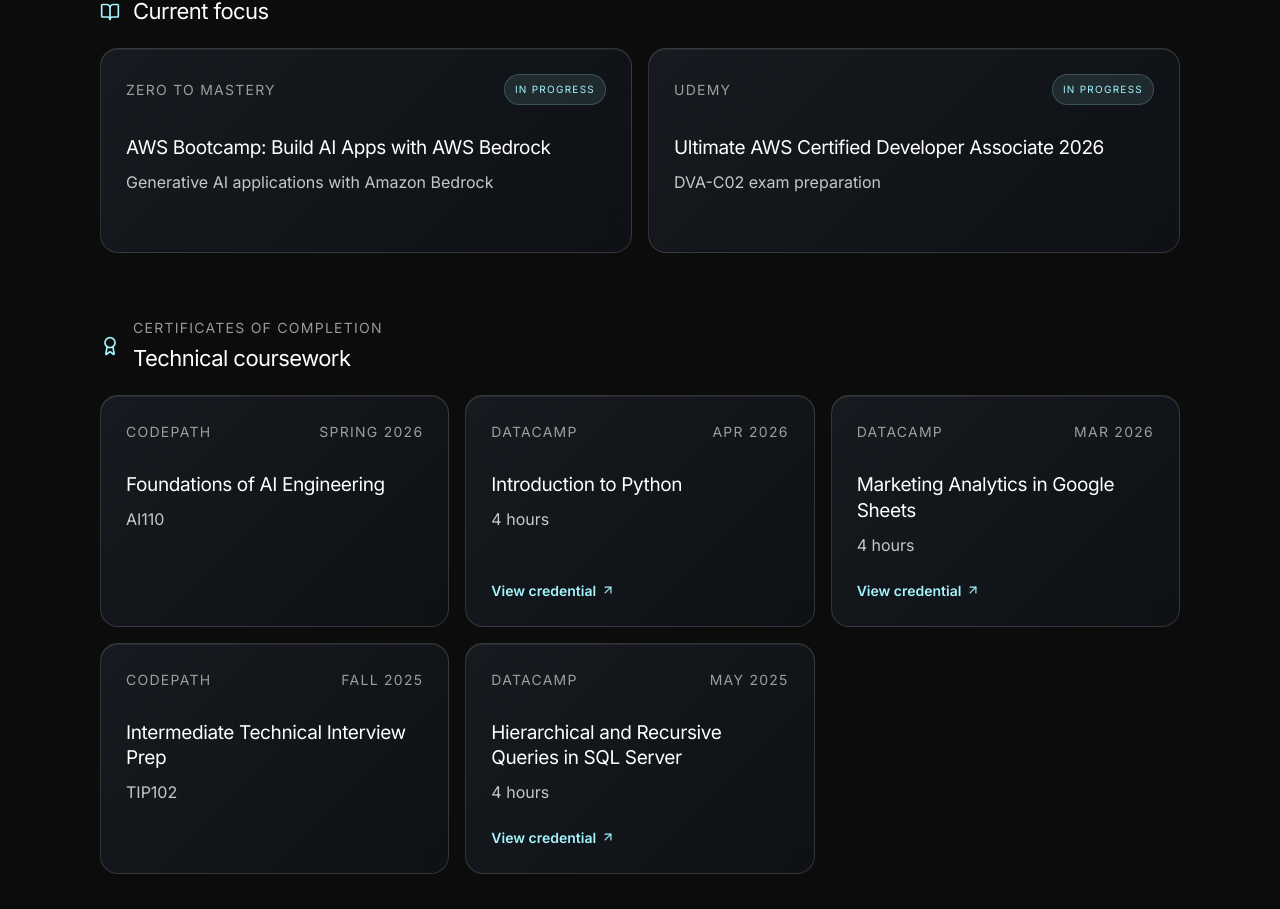
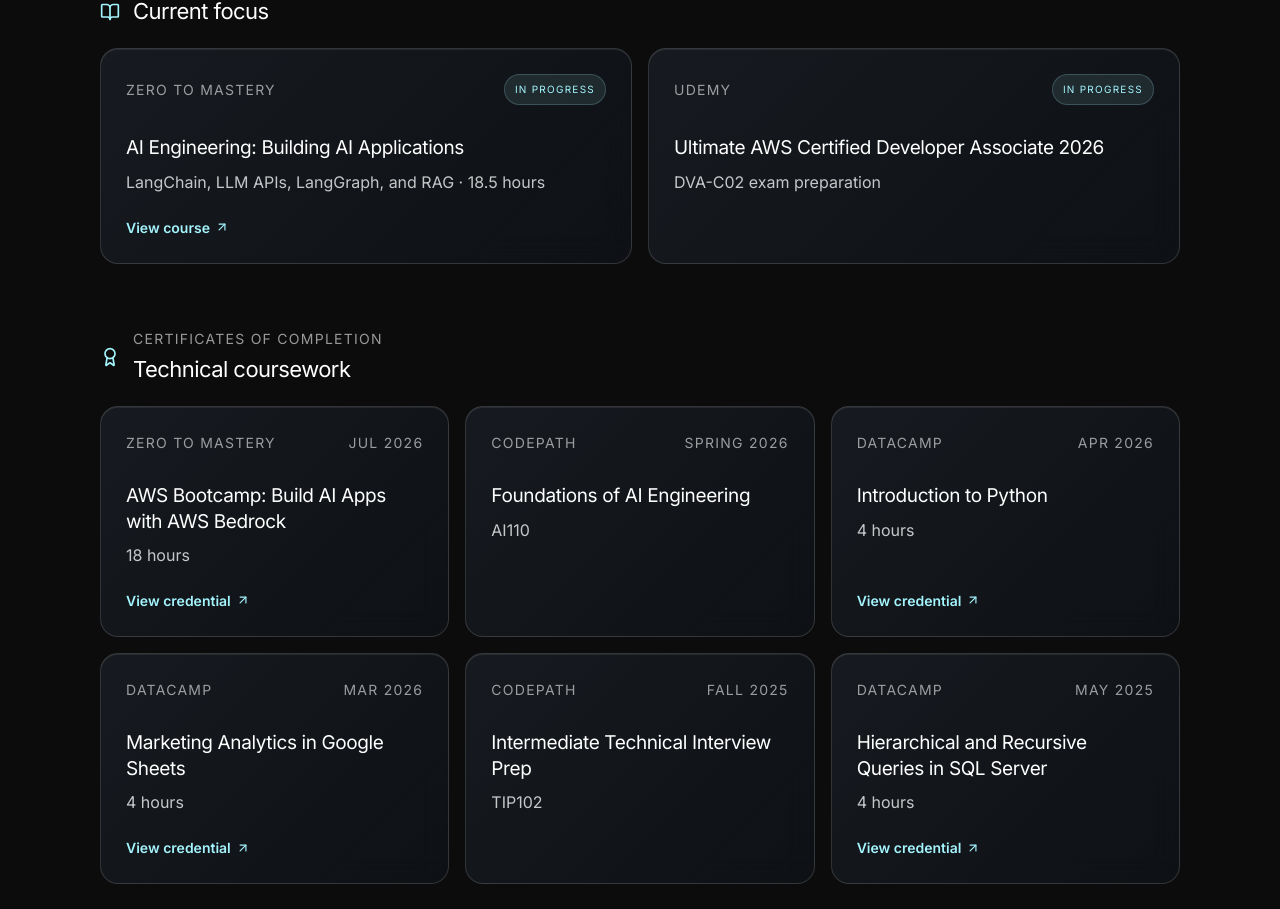
Before and after one commit to rohansamavedam/personal-website, a React (Vite) app: page / in a window 1280 px wide. Shown: the part 6799-7708 px from the top of the page. Built offline with nearby package versions, Linux system fonts and the light colour scheme.

Commit message:
Add new credentials

```diff
--- a/src/App.tsx
+++ b/src/App.tsx
@@ -470,11 +470,12 @@
   const [showOlderCredentials, setShowOlderCredentials] = useState(false);
 
   const currentLearning = [
-    { title: 'AWS Bootcamp: Build AI Apps with AWS Bedrock', issuer: 'Zero To Mastery', detail: 'Generative AI applications with Amazon Bedrock' },
+    { title: 'AI Engineering: Building AI Applications', issuer: 'Zero To Mastery', detail: 'LangChain, LLM APIs, LangGraph, and RAG · 18.5 hours', courseUrl: 'https://zerotomastery.io/courses/ai-application-development/' },
     { title: 'Ultimate AWS Certified Developer Associate 2026', issuer: 'Udemy', detail: 'DVA-C02 exam preparation' },
   ];
 
   const recentCredentials = [
+    { title: 'AWS Bootcamp: Build AI Apps with AWS Bedrock', issuer: 'Zero To Mastery', date: 'Jul 2026', detail: '18 hours', credential: '/credentials/aws-bootcamp-build-ai-apps-with-aws-bedrock.pdf' },
     { title: 'Foundations of AI Engineering', issuer: 'CodePath', date: 'Spring 2026', detail: 'AI110' },
     { title: 'Introduction to Python', issuer: 'DataCamp', date: 'Apr 2026', detail: '4 hours', credential: '/credentials/datacamp-introduction-to-python.pdf' },
     { title: 'Marketing Analytics in Google Sheets', issuer: 'DataCamp', date: 'Mar 2026', detail: '4 hours', credential: '/credentials/datacamp-marketing-analytics-google-sheets.pdf' },
@@ -502,6 +503,7 @@
             <article className="credential-item glass-card" key={item.title}>
               <div className="credential-item-top"><span>{item.issuer}</span><span className="credential-badge">In progress</span></div>
               <h4>{item.title}</h4><p>{item.detail}</p>
+              {item.courseUrl && <a className="credential-link" href={item.courseUrl} target="_blank" rel="noreferrer">View course <ArrowUpRight size={14}/></a>}
             </article>
           ))}
         </div>
```
Also changed, not shown: 1 other file (tests, documents, lock files or other folders).
